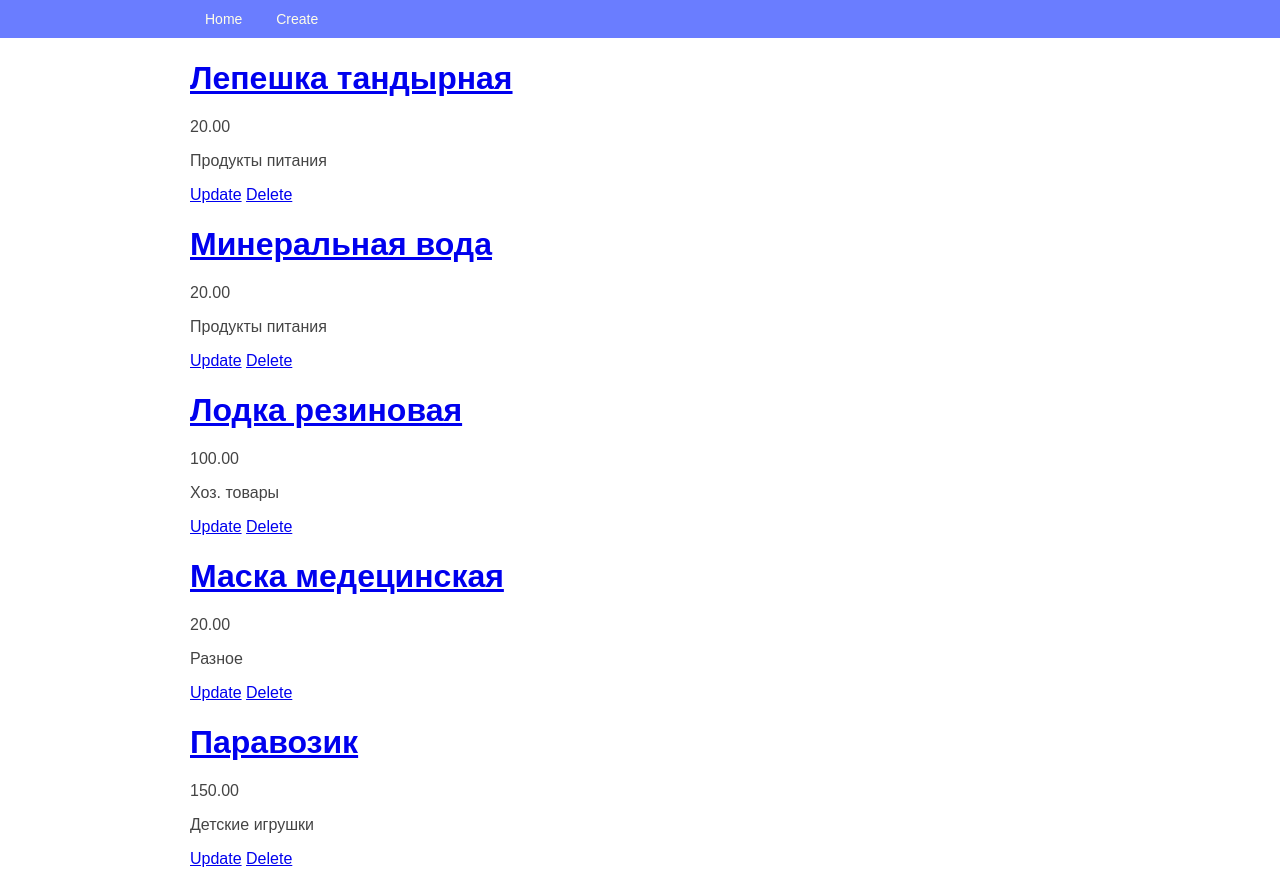
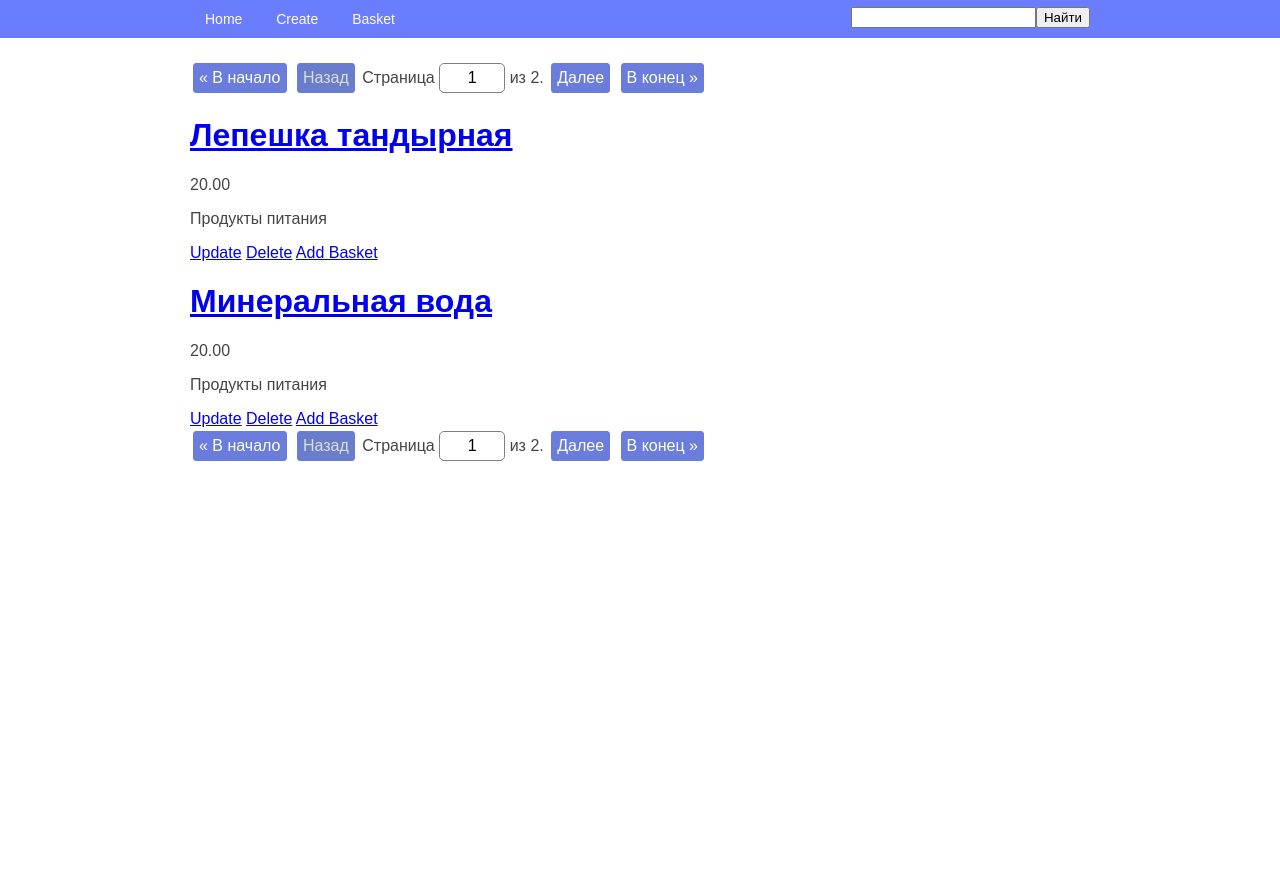
Before and after one commit to Artur1303/homework_48, a Django app: page / in a window 1280 px wide. After the commit the page ends 461 px from the top, so only its background shows below. Run offline with Django 3.2, Linux system fonts and the light colour scheme; data comes from the database, SQL or seed files in the repository.

Commit message:
Выполнил  третий  этап

```diff
--- a/source/main/settings.py
+++ b/source/main/settings.py
@@ -37,6 +37,7 @@ INSTALLED_APPS = [
     'django.contrib.sessions',
     'django.contrib.messages',
     'django.contrib.staticfiles',
+    'widget_tweaks',
     'webapp',
 ]
 
--- a/source/main/urls.py
+++ b/source/main/urls.py
@@ -15,14 +15,18 @@ Including another URLconf
 """
 from django.contrib import admin
 from django.urls import path
-from webapp.views import index_view, product_create_view, product_view, \
-    product_update_view, product_delete_view
+from webapp.views import IndexView, ProductCreateView, ProductView, \
+    ProductUpdateView, ProductDeleteView, AddProductOnBasket,BasketView,BasketDelete
 
 urlpatterns = [
     path('admin/', admin.site.urls),
-    path('', index_view, name='index'),
-    path('product/<int:pk>/', product_view, name='product_view'),
-    path('products/add/', product_create_view, name='product_create'),
-    path('product/<int:pk>/update/', product_update_view, name='product_update'),
-    path('product/<int:pk>/delete/', product_delete_view, name='product_delete'),
+    path('', IndexView.as_view(), name='index'),
+    path('product/<int:pk>/', ProductView.as_view(), name='product_view'),
+    path('products/add/', ProductCreateView.as_view(), name='product_create'),
+    path('product/<int:pk>/update/', ProductUpdateView.as_view(), name='product_update'),
+    path('product/<int:pk>/delete/', ProductDeleteView.as_view(), name='product_delete'),
+
+    path('basket/add/<int:pk>/', AddProductOnBasket.as_view(), name='add_to_basket'),
+    path('basket/view', BasketView.as_view(), name='basket_view'),
+    path('basket/<int:pk>/delete', BasketDelete.as_view(), name='basket_delete')
 ]
--- /dev/null
+++ b/source/webapp/base_views.py
@@ -0,0 +1,45 @@
+from django.db.models import Q
+from django.views.generic import View, TemplateView, \
+    ListView as DjangoListView
+
+
+from webapp.forms import SimpleSearchForm
+
+class SearchView(DjangoListView):
+    search_form_class = SimpleSearchForm
+    search_form_field = 'search'
+    search_fields = []
+
+    def get(self, request, *args, **kwargs):
+        self.search_form = self.get_search_form()
+        self.search_value = self.get_search_value(self.search_form)
+        return super().get(request, *args, **kwargs)
+
+    def get_context_data(self, *, object_list=None, **kwargs):
+        context = super().get_context_data(object_list=object_list, **kwargs)
+        context['search_form'] = self.search_form
+        context['search_value'] = self.search_value
+        return context
+
+    def get_queryset(self):
+        data = super().get_queryset()
+        query = self.get_query(self.search_value)
+        data = data.filter(query)
+        return data
+
+    def get_search_form(self):
+        return self.search_form_class(data=self.request.GET)
+
+    def get_search_value(self, form):
+        search_value = None
+        if form.is_valid():
+            search_value = form.cleaned_data.get(self.search_form_field, None)
+        return search_value
+
+    def get_query(self, search_value):
+        query = Q()
+        if search_value:
+            for field in self.search_fields:
+                kwargs = {field: search_value}
+                query = query | Q(**kwargs)
+        return query
--- /dev/null
+++ b/source/webapp/context_processors.py
@@ -0,0 +1,6 @@
+from webapp.forms import SimpleSearchForm
+
+
+def search_form(request):
+    form = SimpleSearchForm(request.GET)
+    return {'search_form': form}
--- a/source/webapp/forms.py
+++ b/source/webapp/forms.py
@@ -1,13 +1,15 @@
 from django import forms
 from .models import CATEGORY_CHOICES
-
+from django import forms
+from webapp.models import Product
 DEFAULT_CATEGORY = CATEGORY_CHOICES[0][0]
 
 
-class ProductForm(forms.Form):
-    name = forms.CharField(max_length=100, label='Название')
-    description = forms.CharField(max_length=2000, required=True, label='Описание')
-    category = forms.ChoiceField(label='Категория',
-                                choices=CATEGORY_CHOICES, initial=DEFAULT_CATEGORY)
-    amount = forms.IntegerField(label='Остаток', min_value=0)
-    price = forms.DecimalField(label='Цена', max_digits=7, decimal_places=2, min_value=0)
+class SimpleSearchForm(forms.Form):
+    search = forms.CharField(max_length=100, required=False, label="Найти")
+
+
+class ProductForm(forms.ModelForm):
+    class Meta:
+        model = Product
+        exclude = []
--- a/source/webapp/models.py
+++ b/source/webapp/models.py
@@ -1,5 +1,6 @@
 from django.db import models
 from django.core.validators import MinValueValidator
+from django.db.models import Sum
 
 DEFAULT_CATEGORY = 'other'
 CATEGORY_CHOICES = (
@@ -25,3 +26,11 @@ class Product(models.Model):
     class Meta:
         verbose_name = 'Товар'
         verbose_name_plural = 'Товары'
+
+
+class Basket(models.Model):
+    products = models.ForeignKey('webapp.Product', related_name='baskets',on_delete=models.DO_NOTHING, verbose_name='Карзина')
+    qty = models.IntegerField(verbose_name='Количество', validators=[MinValueValidator(0)])
+
+    def total(self):
+        return self.products.price * self.qty
--- a/source/webapp/static/css/style.css
+++ b/source/webapp/static/css/style.css
@@ -49,3 +49,108 @@ body {
     color: #ffc122;
     text-decoration: underline;
 }
+
+.error {
+    font-weight: bold;
+    color: red;
+    margin-top: 2px;
+}
+
+.form-input {
+    border-radius: 5px;
+    border: solid 1px lightgray;
+    background: gray;
+    color: white;
+    padding: 3px 5px;
+}
+
+.form-input:focus {
+    outline: none;
+    box-shadow: 0 0 5px rgba(0, 0, 0, 0.5);
+}
+
+.form-error {
+    border: solid 1px red;
+    background: darkred;
+}
+
+.form-error:focus {
+    box-shadow: 0 0 5px rgb(255, 0, 0);
+}
+
+.red {
+    color: red;
+    font-weight: bold;
+}
+
+.search-form {
+    display: inline-block;
+    float: right;
+}
+
+.form-checkboxes {
+    list-style: none;
+    margin: 0;
+    padding: 5px 0 5px 10px;
+}
+
+.form-checkboxes li {
+    padding: 3px;
+}
+
+.pagination {
+
+}
+
+.pagination a, .pagination .page-disabled, .mass-actions input {
+    display: inline-block;
+    border: solid 1px #6a7ddd;
+    border-radius: 3px;
+    padding: 5px;
+    margin: 3px;
+}
+
+.pagination a, .mass-actions input {
+    background: #6a7ddd;
+    color: white;
+    text-decoration: none;
+}
+
+.pagination a:hover, .mass-actions input:hover {
+    background: #6a7dff;
+    text-decoration: underline;
+}
+
+.pagination .page-disabled {
+    background: #6a7dcc;
+    color: #dddddd
+}
+
+.pagination .current-page {
+    display: inline-block;
+}
+
+.pagination .current-page input {
+    width: 50px;
+    padding: 5px 7px;
+    font-size: inherit;
+    border-radius: 5px;
+    text-align: center;
+    border: solid 1px gray;
+}
+
+.box {
+    box-sizing: border-box;
+    border: solid 1px gray;
+    border-radius: 10px;
+    margin: 10px;
+    padding: 10px;
+}
+
+.mass-actions {
+    text-align: right;
+}
+
+input[type='submit']:hover {
+    cursor: pointer;
+}
--- a/source/webapp/templates/base.html
+++ b/source/webapp/templates/base.html
@@ -17,9 +17,13 @@
        <ul class="menu">
            <li><a href=" {% url 'index' %} ">Home</a></li>
            <li><a href=" {% url 'product_create' %} ">Create</a></li>
+           <li><a href=" {% url 'basket_view' %} ">Basket</a></li>
 
            {% block menu %}{% endblock %}
        </ul>
+    {% block search %}
+
+            {% endblock %}
    </div>
 </nav>
 <div class="container">
--- a/source/webapp/templates/index.html
+++ b/source/webapp/templates/index.html
@@ -2,12 +2,24 @@
 {% block title %}
     My Products
 {% endblock %}
+{% block search %}
+{% include 'partial/simple_search.html' %}
+{% endblock %}
+
 {% block content %}
+ {% if is_paginated %}
+   {% include 'partial/pagination.html' %}
+{% endif %}
     {% for product in products %}
         <h1><a href=" {% url 'product_view' product.pk %} ">{{ product.name }}</a></h1>
         <p>{{ product.price }}</p>
         <p>{{ product.get_category_display }}</p>
         <a href="{% url 'product_update' product.pk %} ">Update</a>
+
         <a href="{% url 'product_delete' product.pk %} ">Delete</a>
+        <a href="{% url 'add_to_basket' product.pk %} ">Add Basket</a>
     {% endfor %}
+    {% if is_paginated %}
+   {% include 'partial/pagination.html' %}
+{% endif %}
 {% endblock %}
--- /dev/null
+++ b/source/webapp/templates/partial/pagination.html
@@ -0,0 +1,24 @@
+<div class="pagination">
+    <span class="step-links">
+        <a href="?{% if query %}{{ query }}&{% endif %}page=1">&laquo; В начало</a>
+        {% if page_obj.has_previous %}
+            <a href="?{% if query %}{{ query }}&{% endif %}page={{ page_obj.previous_page_number }}">Назад</a>
+        {% else %}
+            <span class="page-disabled">Назад</span>
+        {% endif %}
+
+        <form class="current-page" method="get">
+            <label for="page">
+                Страница <input type="text" name="page" id="page" value="{{ page_obj.number }}">
+                из {{ page_obj.paginator.num_pages }}.
+            </label>
+        </form>
+
+        {% if page_obj.has_next %}
+            <a href="?{% if query %}{{ query }}&{% endif %}page={{ page_obj.next_page_number }}">Далее</a>
+        {% else %}
+            <span class="page-disabled">Далее</span>
+        {% endif %}
+        <a href="?{% if query %}{{ query }}&{% endif %}page={{ page_obj.paginator.num_pages }}">В конец &raquo;</a>
+    </span>
+</div>
--- /dev/null
+++ b/source/webapp/templates/partial/simple_search.html
@@ -0,0 +1,6 @@
+<div class="search-form">
+                    <form action="{% url 'index' %}" method="GET">
+                        {{ search_form.search }}
+                        <input type="submit" value="Найти">
+                    </form>
+                </div>
--- a/source/webapp/views.py
+++ b/source/webapp/views.py
@@ -1,89 +1,86 @@
+from django.core.exceptions import ObjectDoesNotExist
 from django.shortcuts import render, redirect, get_object_or_404
 from django.http import HttpResponseNotAllowed
-from django.utils.timezone import make_naive
+from django.urls import reverse, reverse_lazy
+from django.views.generic import DetailView, CreateView, UpdateView, DeleteView,View, ListView
+from webapp.models import Product, Basket
+from webapp.forms import ProductForm
+from .base_views import SearchView
+from django.db import models
+from django.db.models import Q, ExpressionWrapper, F, Sum
+class IndexView(SearchView):
+    model = Product
+    template_name = 'index.html'
+    ordering = ['category', 'name']
+    search_fields = ['name__icontains']
+    paginate_by = 2
+    context_object_name = 'products'
 
-from webapp.models import Product
-from webapp.forms import ProductForm
+    def get_queryset(self):
+        return super().get_queryset().filter(amount__gt=0)
 
 
-def index_view(request):
-    data = Product.objects.order_by('category', 'name')
-    return render(request, 'index.html', context={
-        'products': data
-    })
+class ProductView(DetailView):
+    model = Product
+    template_name = 'product_view.html'
+
+class ProductCreateView(CreateView):
+    template_name = 'product_create.html'
+    form_class = ProductForm
+    model = Product
+
+    def get_success_url(self):
+        return reverse('product_view', kwargs={'pk': self.object.pk})
 
 
-def product_view(request, pk):
-    product = get_object_or_404(Product, pk=pk)
-    context = {'product': product}
-    return render(request, 'product_view.html', context)
+
+class ProductUpdateView(UpdateView):
+    template_name = 'product_update.html'
+    form_class = ProductForm
+    model = Product
 
 
-def product_create_view(request):
-    if request.method == "GET":
-        return render(request, 'product_create.html', context={
-            'form': ProductForm()
-        })
-    elif request.method == 'POST':
-        form = ProductForm(data=request.POST)
-        if form.is_valid():
-            # product = Product.objects.create(**form.cleaned_data)
-            product = Product.objects.create(
-                name=form.cleaned_data['name'],
-                description=form.cleaned_data['description'],
-                category=form.cleaned_data['category'],
-                amount=form.cleaned_data['amount'],
-                price=form.cleaned_data['price']
-            )
-            return redirect('product_view', pk=product.pk)
-        else:
-            return render(request, 'product_create.html', context={
-                'form': form
-            })
-    else:
-        return HttpResponseNotAllowed(permitted_methods=['GET', 'POST'])
+    def get_success_url(self):
+        return reverse('product_view', kwargs={'pk': self.object.pk})
 
 
-def product_update_view(request, pk):
-    product = get_object_or_404(Product, pk=pk)
-    if request.method == "GET":
-        form = ProductForm(initial={
-            'name': product.name,
-            'description': product.description,
-            'category': product.category,
-            'amount': product.amount,
-            'price': product.price,
-        })
-        return render(request, 'product_update.html', context={
-            'form': form,
-            'product': product
-        })
-    elif request.method == 'POST':
-        form = ProductForm(data=request.POST)
-        if form.is_valid():
-            # product.objects.filter(pk=pk).update(**form.cleaned_data)
-            product.name = form.cleaned_data['name']
-            product.description = form.cleaned_data['description']
-            product.category = form.cleaned_data['category']
-            product.amount = form.cleaned_data['amount']
-            product.price = form.cleaned_data['price']
-            product.save()
-            return redirect('product_view', pk=product.pk)
-        else:
-            return render(request, 'product_update.html', context={
-                'product': product,
-                'form': form
-            })
-    else:
-        return HttpResponseNotAllowed(permitted_methods=['GET', 'POST'])
+class ProductDeleteView(DeleteView):
+    template_name = 'product_delete.html'
+    model = Product
+    success_url = reverse_lazy('index')
 
 
-def product_delete_view(request, pk):
-    product = get_object_or_404(Product, pk=pk)
-    if request.method == 'GET':
-        return render(request, 'product_delete.html', context={'product': product})
-    elif request.method == 'POST':
-        product.delete()
-        return redirect('index')
-    else:
-        return HttpResponseNotAllowed(permitted_methods=['GET', 'POST'])
+class AddProductOnBasket(View):
+    def get(self, request, *args, **kwargs):
+       self.product=get_object_or_404(Product,pk = self.kwargs['pk'])
+       try:
+            existed_product = Basket.objects.get(products=self.product)
+            if self.product.amount > existed_product.qty:
+                existed_product.qty += 1
+                self.product.save()
+                existed_product.save()
+       except ObjectDoesNotExist:
+           if self.product.amount > 0:
+            Basket.objects.create(products=self.product, qty=1)
+
+       return redirect('index')
+
+
+class BasketView(ListView):
+    model = Basket
+    template_name = 'basket_view.html'
+
+    def get_context_data(self, *, object_list=None, **kwargs):
+        context = super().get_context_data(object_list=None, **kwargs)
+        context['summ'] = 0
+        for baket in Basket.objects.all():
+            context['summ'] += baket.total()
+        return context
+
+
+class BasketDelete(DeleteView):
+    model = Basket
+    success_url = reverse_lazy('basket_view')
+
+    def get(self, request, *args, **kwargs):
+        return self.delete(request, *args, **kwargs)
```
Also changed, not shown: source/webapp/templates/basket_view.html (added, +30 -0 lines).
